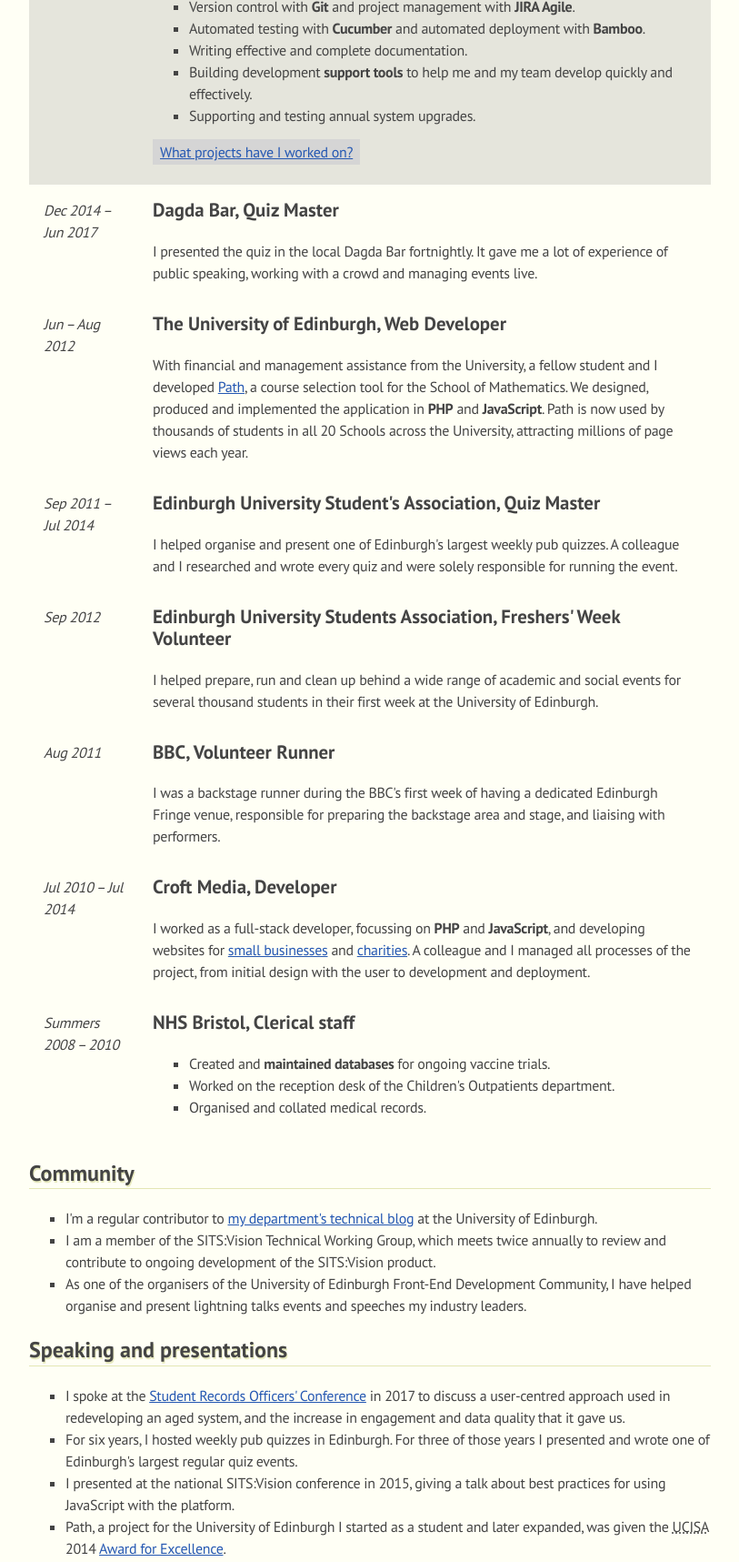
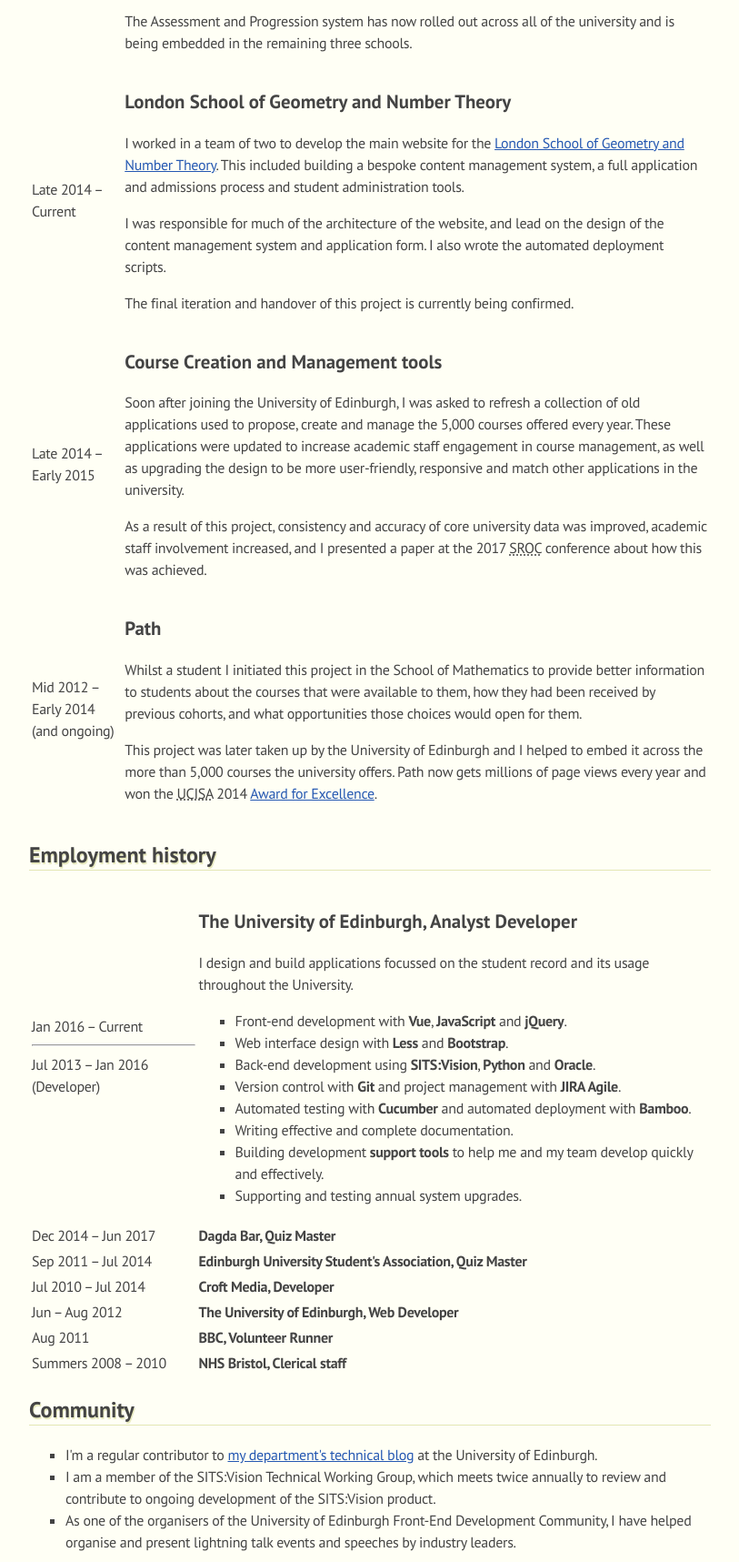
Before and after one commit to gregtyler/CV, a website: page src/index.html in a window 1280 px wide. Shown: the part 896-2613 px from the top of the page at 91% size, without its empty margins (233-1046 px from the left). Drawn offline with Linux system fonts and the light colour scheme.

Commit message:
Redevelop CV to be project-focussed not job-focussed

```diff
--- a/src/index.html
+++ b/src/index.html
@@ -38,27 +38,50 @@
         <li>Regular usage of automation, version control, APIs, responsive design, accessibility, user experience and progressive enhancement.
     </ul>
 
-    <p class="js-only"><a href="#dev-love" class="toggler">Find out more</a> about my web development passions, or visit my <a href="https://github.com/gregtyler">GitHub page</a> to get a flavour of how I put things together.</p>
-    <section class="hidden" id="dev-love">
-    <h4>My web development passions</h4>
-    <ul>
-        <li>I love pleasing a user by providing an experience that fulfils their needs and delights them. Whether they're using a screen-reader, a phone on a 3G network or a cutting-edge browser, it's my goal to give every user an intuitive, accessible and pleasing visit.
-        <li>I love learning new technologies and techniques. I'm subscribed to some great blogs and love being inspired by seeing what others are doing. The web landscape is constantly changing and I really enjoy keeping up with the latest exciting developments.
-        <li>I love to be challenged, to be given a difficult problem to solve, or a complex feature to implement. Developing to users' specifications constantly brings new ideas and challenges and I relish working on them.
-    </ul>
-    </section>
+    <h2 id="projects">Selected projects</h2>
+    <table class="timeline-table">
+        <tr>
+            <td>Early 2016 &ndash; Current
+            <td>
+                <h3>Assessment and Progression</h3>
+                <p>I was lead developer on this wide-reaching project to bring all course assessment and programme progression activity in the University of Edinburgh into a centralised, semi-automated system. This involved coordination with the university's 25 schools who all previously used various combinations of shared and local tools to manage and record student marks.</p>
+                <p>Alongside building significant new applications for the management of assessments, entering and processing of marks, this project also involved the management of significant changes to how pre-existing systems handled programme structure, enrolments and publishing student marks.</p>
+                <p>The Assessment and Progression system has now rolled out across all of the university and is being embedded in the remaining three schools.</p>
+            </td>
+        </tr>
+        <tr>
+            <td>Late 2014 &ndash; Current
+            <td>
+                <h3>London School of Geometry and Number Theory</h3>
+                <p>I worked in a team of two to develop the main website for the <a href="http://www.lsgnt-cdt.ac.uk/">London School of Geometry and Number Theory</a>. This included building a bespoke content management system, a full application and admissions process and student administration tools.</p>
+                <p>I was responsible for much of the architecture of the website, and lead on the design of the content management system and application form. I also wrote the automated deployment scripts.</p>
+                <p>The final iteration and handover of this project is currently being confirmed.</p>
+        <tr>
+            <td>Late 2014 &ndash; Early 2015
+            <td>
+                <h3>Course Creation and Management tools</h3>
+                <p>Soon after joining the University of Edinburgh, I was asked to refresh a collection of old applications used to propose, create and manage the 5,000 courses offered every year. These applications were updated to increase academic staff engagement in course management, as well as upgrading the design to be more user-friendly, responsive and match other applications in the university.</p>
+                <p>As a result of this project, consistency and accuracy of core university data was improved, academic staff involvement increased, and I presented a paper at the 2017 <abbr title="Student Records Officers' Conference">SROC</abbr> conference about how this was achieved.</p>
+        <tr>
+            <td>Mid 2012 &ndash; Early 2014 (and ongoing)
+            <td>
+                <h3>Path</h3>
+                <p>Whilst a student I initiated this project in the School of Mathematics to provide better information to students about the courses that were available to them, how they had been received by previous cohorts, and what opportunities those choices would open for them.</p>
+                <p>This project was later taken up by the University of Edinburgh and I helped to embed it across the more than 5,000 courses the university offers. Path now gets millions of page views every year and won the <abbr title="Universities and Colleges Information Systems Association">UCISA</abbr> 2014 <a href="http://www.ed.ac.uk/news/staff/2015/path-award-060315">Award for Excellence</a>.
+    </table>
+
 
     <h2 id="employment">Employment history</h2>
-    <table class="employment">
-        <tr class="employment-current">
+    <table class="timeline-table">
+        <tr class="timeline-table--current">
             <td>Jan 2016 &ndash; Current
             <hr>
             Jul 2013 &ndash; Jan 2016 (Developer)
             <td>
                 <h3>The University of Edinburgh, Analyst Developer</h3>
-                <p>I design and build applications focussed on the student record, and their progression through the University.</p>
+                <p>I design and build applications focussed on the student record and its usage throughout the University.</p>
                 <ul>
-                    <li>Front-end development with <strong>JavaScript</strong> and <strong>jQuery</strong>.
+                    <li>Front-end development with <strong>Vue</strong>, <strong>JavaScript</strong> and <strong>jQuery</strong>.
                     <li>Web interface design with <strong>Less</strong> and <strong>Bootstrap</strong>.
                     <li>Back-end development using <strong>SITS:Vision</strong>, <strong>Python</strong> and <strong>Oracle</strong>.
                     <li>Version control with <strong>Git</strong> and project management with <strong>JIRA Agile</strong>.
@@ -67,73 +90,42 @@
                     <li>Building development <strong>support tools</strong> to help me and my team develop quickly and effectively.
                     <li>Supporting and testing annual system upgrades.
                 </ul>
-
-                <p class="js-only">
-                    <a href="#uoe-projects" class="toggler">What projects have I worked on?</a>
-                </p>
-                <section class="hidden" id="uoe-projects">
-                    <h4>What have I worked on recently?</h4>
-                    <p>Since the start of 2016, I have been working on the new <strong>assessment and progression</strong> tools in the University. For the first time, this brings all assessment results from the thousands of courses the University runs into a centralised, semi-automated system. I have been providing analysis on feature implementation and helping bring consistency to the application's front-end.</p>
-                    <p>I've supported bringing multiple changes to the <strong>development stack</strong> of the development team, including the addition of a JavaScript style guide, version control, build scripts and automated testing. I've evaluated available tools, determined how to include them in previous processes, written documentation and provided training and support.</p>
-                    <p>From the end of 2015 into 2016, I helped in the <strong>upgrade</strong> of the University's SITS:Vision implementation. I aided in organising and responding to regression testing, and planning how we can make use of the new features of the platform.</p>
-                    <p>During the summer of 2015, I <strong>mentored</strong> a student-led project building a Q&amp;A platform for university courses. I helped the students with project planning and management, provided code review and put them in touch with helpful contacts in the University.</p>
-                    <p>During the end of 2014, and going into 2015, I lead on changes to the <strong>course creation and maintenance</strong> (CCAM) process. This involved updating how staff author their course descriptors and a significant aesthetic move to a modern, Bootstrap-based design.</p>
-                    <p>Over the summer and autumn of 2014, I focussed on the <strong>undergraduate admissions</strong> process in the University, particularly the management of applications by the admissions team. I helped to overhaul the design and front-end of the software.</p>
-                    <p>For the first half of 2014, I worked on bringing <strong>Path</strong> (a site I helped develop as a student) into the University's corporate infrastructure and making it available to the whole student population for all the 5,000 courses available each year.</p>
-                </section>
-
         <tr>
             <td>Dec 2014 &ndash; Jun 2017
             <td>
-                <h3>Dagda Bar, Quiz Master</h3>
-                <p>I presented the quiz in the local Dagda Bar fortnightly. It gave  me a lot of experience of public speaking, working with a crowd and managing events live.</p>
+                <strong>Dagda Bar, Quiz Master</strong>
+
+        <tr>
+            <td>Sep 2011 &ndash; Jul 2014
+            <td>
+                <strong>Edinburgh University Student's Association, Quiz Master</strong>
+
+        <tr>
+            <td>Jul 2010 &ndash; Jul 2014
+            <td>
+                <strong>Croft Media, Developer</strong>
 
         <tr>
             <td>Jun &ndash; Aug 2012
             <td>
-                <h3>The University of Edinburgh, Web Developer</h3>
-                <p>With financial and management assistance from the University, a fellow student and I developed <a href="https://path.is.ed.ac.uk/">Path</a>, a course selection tool for the School of Mathematics. We designed, produced and implemented the application in <strong>PHP</strong> and <strong>JavaScript</strong>. Path is now used by thousands of students in all 20 Schools across the University, attracting millions of page views each year.</p>
-
-        <tr>
-            <td>Sep 2011 &ndash; Jul 2014
-            <td>
-                <h3>Edinburgh University Student's Association, Quiz Master</h3>
-                <p>I helped organise and present one of Edinburgh's largest weekly pub quizzes. A colleague and I researched and wrote every quiz and were solely responsible for running the event.</p>
-
-        <tr>
-            <td>Sep 2012
-            <td>
-                <h3>Edinburgh University Students Association, Freshers' Week Volunteer</h3>
-                <p>I helped prepare, run and clean up behind a wide range of academic and social events for several thousand students in their first week at the University of Edinburgh.</p>
+                <strong>The University of Edinburgh, Web Developer</strong>
 
         <tr>
             <td>Aug 2011
             <td>
-                <h3>BBC, Volunteer Runner</h3>
-                <p>I was a backstage runner during the BBC's first week of having a dedicated Edinburgh Fringe venue, responsible for preparing the backstage area and stage, and liaising with performers.</p>
-
-        <tr>
-            <td>Jul 2010 &ndash; Jul 2014
-            <td>
-                <h3>Croft Media, Developer</h3>
-                <p>I worked as a full-stack developer, focussing on <strong>PHP</strong> and <strong>JavaScript</strong>, and developing websites for <a href="http://granthamnaturaltherapies.co.uk/">small businesses</a> and <a href="http://www.exoticpetrefuge.org.uk/">charities</a>. A colleague and I managed all processes of the project, from initial design with the user to development and deployment.</p>
+                <strong>BBC, Volunteer Runner</strong>
 
         <tr>
             <td>Summers 2008 &ndash; 2010
             <td>
-                <h3>NHS Bristol, Clerical staff</h3>
-                <ul>
-                    <li>Created and <strong>maintained databases</strong> for ongoing vaccine trials.
-                    <li>Worked on the reception desk of the Children's Outpatients department.
-                    <li>Organised and collated medical records.
-                </ul>
+                <strong>NHS Bristol, Clerical staff</strong>
     </table>
 
     <h2 id="community">Community</h2>
     <ul>
         <li>I'm a regular contributor to <a href="https://blog.swdev.ed.ac.uk/author/ggiltrow/">my department's technical blog</a> at the University of Edinburgh.
         <li>I am a member of the SITS:Vision Technical Working Group, which meets twice annually to review and contribute to ongoing development of the SITS:Vision product.
-        <li>As one of the organisers of the University of Edinburgh Front-End Development Community, I have helped organise and present lightning talks events and speeches my industry leaders.
+        <li>As one of the organisers of the University of Edinburgh Front-End Development Community, I have helped organise and present lightning talk events and speeches by industry leaders.
     </ul>
 
     <h2 id="presentations">Speaking and presentations</h2>
@@ -141,22 +133,23 @@
         <li>I spoke at the <a href="http://www.sroc.ac.uk/sessions/a-second-attempt-at-a-module-creation-approval-and-maintenance-in-sits">Student Records Officers' Conference</a> in 2017 to discuss a user-centred approach used in redeveloping an aged system, and the increase in engagement and data quality that it gave us.
         <li>For six years, I hosted weekly pub quizzes in Edinburgh. For three of those years I presented and wrote one of Edinburgh's largest regular quiz events.
         <li>I presented at the national SITS:Vision conference in 2015, giving a talk about best practices for using JavaScript with the platform.
-        <li>Path, a project for the University of Edinburgh I started as a student and later expanded, was given the <abbr title="Universities and Colleges Information Systems Association">UCISA</abbr> 2014 <a href="http://www.ed.ac.uk/news/staff/2015/path-award-060315">Award for Excellence</a>.
-        <li>In 2013, I presented at the Enhancement Themes Conference for quality assurance in higher education about a website I'd developed to help in course and programme management.
+        <li>In 2013, I presented at the Enhancement Themes Conference for quality assurance in higher education about Path, an appliaction I'd developed to help in course and programme management.
         <li>I gave <a href="https://www.youtube.com/watch?v=LiI406lJHmc">a talk</a> to the Edinburgh University Maths Society about use of Bayesian statistics in online translation.
     </ul>
 
     <h2 id="education">Education</h2>
-    <p>
-        <strong>The University of Edinburgh</strong> (2009-2013)
-        <br>MA (Hons) Mathematics &ndash; Second-class honours (2:1)
-    </p>
+    <section class="column-auto">
+        <div>
+            <strong>The University of Edinburgh</strong> (2009-2013)
+            <br>MA (Hons) Mathematics &ndash; Second-class honours (2:1)
+        </div>
 
-    <p>
-        <strong>QEH Bristol</strong> (2002-2009)
-        <br>A-level: Mathematics (A), Spanish (A), ICT (B), Physics (B)
-        <br>AS-level: Further mathematics (A)
-    </p>
+        <div>
+            <strong>QEH Bristol</strong> (2002-2009)
+            <br>A-level: Mathematics (A), Spanish (A), ICT (B), Physics (B)
+            <br>AS-level: Further mathematics (A)
+        </div>
+    </section>
 
     <div class="references">References available on request</div>
 </main>
```
